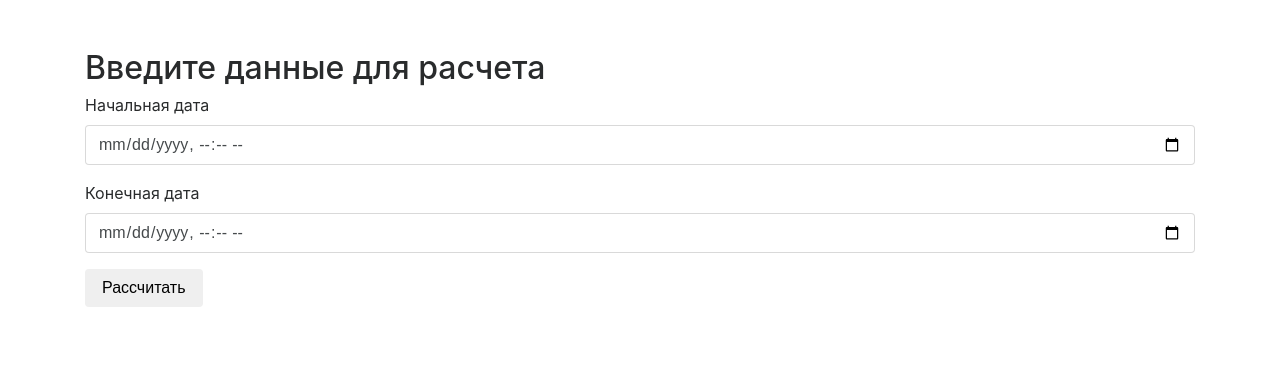
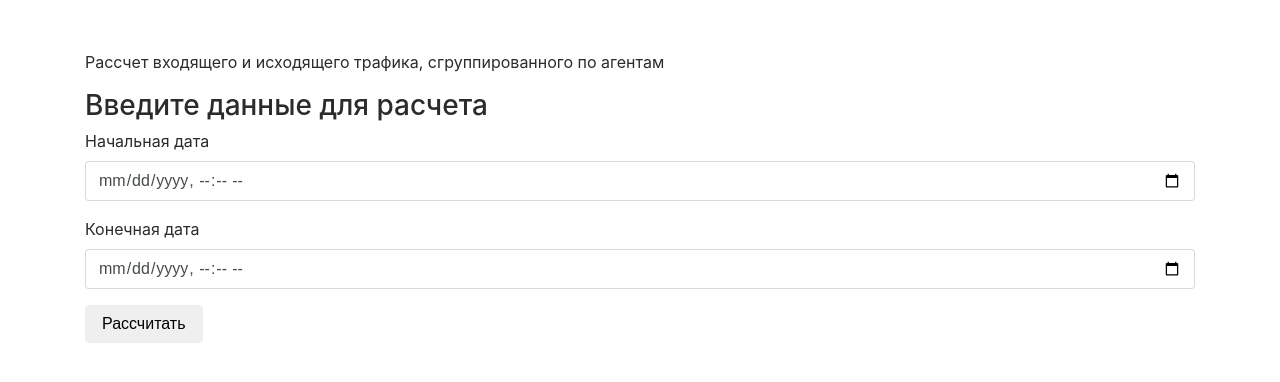
Before and after one commit to DmitryLagutin/minsvaz_last, a Flask app: page / in a window 1280 px wide. Shown: the top 382 px of the page. Run offline with Flask 2, Linux system fonts and the light colour scheme; some libraries are stand-ins or nearby versions.

Commit message:
Третий коммит

```diff
--- a/templates/index.html
+++ b/templates/index.html
@@ -2,7 +2,8 @@
 {% block content %}
 <div class="content">
     <div class="container">
-        <h2>Введите данные для расчета</h2>
+        <p>Рассчет входящего и исходящего трафика, сгруппированного по агентам</p>
+        <h3>Введите данные для расчета</h3>
         <form action="" method="post">
             <div class="form-group">
                 <label for="first_date">Начальная дата</label>
```
